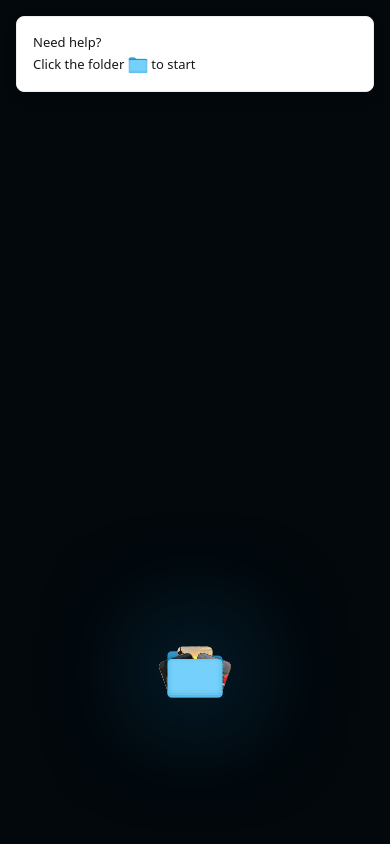
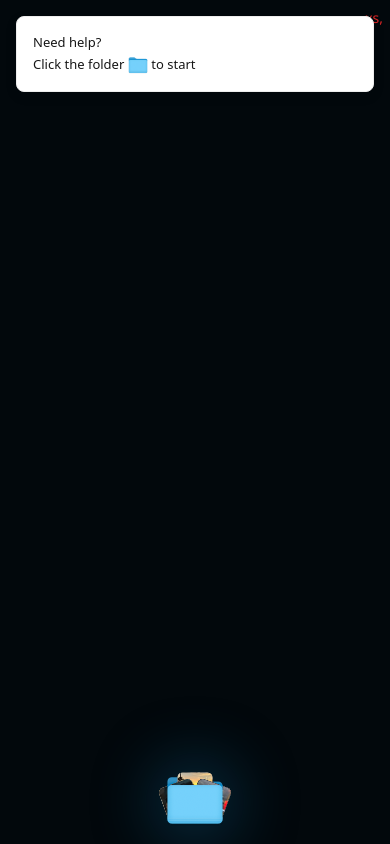
Before and after one commit to hriosnl/portfolio.design-observations, a Next.js app: page /memory-movie in a window 390 px wide. Built offline with nearby package versions, Linux system fonts and the light colour scheme; a web font is replaced by a local one.

Commit message:
Fixed build errors, Updated Folder icons positioning

```diff
--- a/app/(home)/works/page.tsx
+++ b/app/(home)/works/page.tsx
@@ -6,7 +6,6 @@ import { FadeIn } from "@/components/FadeIn";
 import { useMemo, useState } from "react";
 
 import useBreakpoint from "@/hooks/useBreakpoint";
-import { ScrollToTopButton } from "@/components/Buttons";
 
 export default function Works() {
   const [scope, animate] = useAnimate();
--- a/app/dynamic-island/page.tsx
+++ b/app/dynamic-island/page.tsx
@@ -3,7 +3,7 @@
 import Link from "next/link";
 import { useMemo, useState } from "react";
 import { motion } from "motion/react";
-import { ArrowUpToLine, MoveUpLeft, X } from "lucide-react";
+import { ArrowUpToLine, MoveUpLeft } from "lucide-react";
 
 import DynamicIsland from "@/app/dynamic-island/DynamicIsland";
 
--- a/app/globals.css
+++ b/app/globals.css
@@ -21,6 +21,7 @@ body {
 }
 
 h1 {
+  /* font-family: var(--font-inter); */
   font-family: Helvetica, Arial, sans-serif;
 }
 
--- a/app/memory-movie/Story.tsx
+++ b/app/memory-movie/Story.tsx
@@ -29,6 +29,9 @@ export const Story = ({
 }) => {
   const { images } = useImageContext();
 
+  const isMobile = useBreakpoint("xs");
+  const memorySize = isMobile ? SMALL_GRID_CELL_SIZE : GRID_CELL_SIZE;
+
   const [containerRef, containerBounds] = useMeasure();
   const [folderRef, folderBounds] = useMeasure();
 
@@ -54,9 +57,6 @@ export const Story = ({
     { x: 0, y: -10, rotate: 0, zIndex: 10 },
     { x: 15, y: 0, rotate: 20, zIndex: 50 },
   ];
-
-  const isMobile = useBreakpoint("xs");
-  const memorySize = isMobile ? SMALL_GRID_CELL_SIZE : GRID_CELL_SIZE;
 
   useEffect(() => {
     setStoryIsComplete(false);
@@ -187,12 +187,12 @@ export const Story = ({
   return (
     <div
       ref={containerRef}
-      className="relative w-full h-[90vh] sm:h-full flex flex-col items-center"
       style={{
         justifyContent: isFinalStep ? "center" : "flex-start",
         paddingTop: isFinalStep ? 0 : isMobile ? "4.2rem" : "3.5rem",
         paddingBottom: !isFinalStep ? "0" : isMobile ? "6rem" : "3rem",
       }}
+      className="relative size-full flex flex-col items-center bor2"
     >
       {showIntroShootingStars && (
         <IntroShootingStar
@@ -204,16 +204,19 @@ export const Story = ({
       <AnimatePresence mode="wait">
         {currentStep === 0 ? (
           <motion.div
+            ref={folderRef}
             key="intro-container"
             initial={{ opacity: 0 }}
             animate={{ opacity: 1 }}
             exit={{ opacity: 0 }}
             transition={{ duration: 1, delay: 1 }}
-            className="absolute bottom-16 flex justify-center"
+            className="absolute bottom-4 sm:bottom-16 flex justify-center size-[60px] otlg"
           >
-            <motion.button onClick={() => unfoldMemories()} className="z-[100]">
+            <motion.button
+              onClick={() => unfoldMemories()}
+              className="absolute bottom-0 z-[100]"
+            >
               <Image
-                ref={folderRef}
                 src="/memory-movie/macos-folder-front.png"
                 alt="MacOS Folder"
                 width={60}
@@ -221,7 +224,7 @@ export const Story = ({
                 priority
               />
             </motion.button>
-            <div className="absolute z-0">
+            <div className="absolute bottom-0 z-0">
               <Image
                 src="/memory-movie/macos-folder-back.png"
                 alt="MacOS Folder Back"
@@ -231,8 +234,8 @@ export const Story = ({
               />
             </div>
             <div
-              style={{ boxShadow: "0 0 100px 30px rgba(14, 88, 128, 0.5)" }}
-              className="absolute top-4 size-8"
+              style={{ boxShadow: "0 0 60px 30px rgba(14, 88, 128, 0.4)" }}
+              className="absolute bottom-4 size-8 rounded-full"
             />
             {/* The Memories inside the folder */}
             {visibilities.map((visible, i) =>
--- a/app/memory-movie/page.tsx
+++ b/app/memory-movie/page.tsx
@@ -17,6 +17,8 @@ import { MemoryEventProvider } from "@/providers/event-provider";
 import { Story } from "@/app/memory-movie/Story";
 import useBreakpoint from "@/hooks/useBreakpoint";
 import { FadeIn } from "@/components/FadeIn";
+
+import { useCurrentScreenSize } from "@/hooks/useBreakpoint";
 
 export default function MemoryMovie() {
   const isMobile = useBreakpoint("xs");
@@ -113,7 +115,7 @@ export default function MemoryMovie() {
   useEffect(() => {
     if (showStep0Hint) {
       toast("Need help?", {
-        description: <Step0ToastContent />,
+        description: <ToastContent />,
       });
     }
   }, [showStep0Hint]);
@@ -141,8 +143,12 @@ export default function MemoryMovie() {
     }
   }, [showStep1Hint]);
 
+  const screenSize = useCurrentScreenSize();
+
   return (
-    <div className="w-screen h-screen flex justify-center items-center bg-[#02080C] overflow-hidden ">
+    <div className="w-screen h-[100svh] sm:h-screen flex justify-center items-center bg-[#02080C] overflow-hidden ">
+      <span className="absolute top-2 right-2 text-red-600">{screenSize}</span>
+
       <AnimatePresence mode="wait">
         {!showBackToHomeButton ? (
           step !== 0 && <CloseButton key="close-button" />
@@ -219,7 +225,7 @@ export default function MemoryMovie() {
   );
 }
 
-const Step0ToastContent = () => (
+const ToastContent = () => (
   <div className="flex justify-center items-center gap-1">
     Click the folder{" "}
     <Image
--- a/app/page.tsx
+++ b/app/page.tsx
@@ -1,7 +1,6 @@
 "use client";
 
 import Link from "next/link";
-import { motion } from "motion/react";
 
 export default function Home() {
   return (
```
